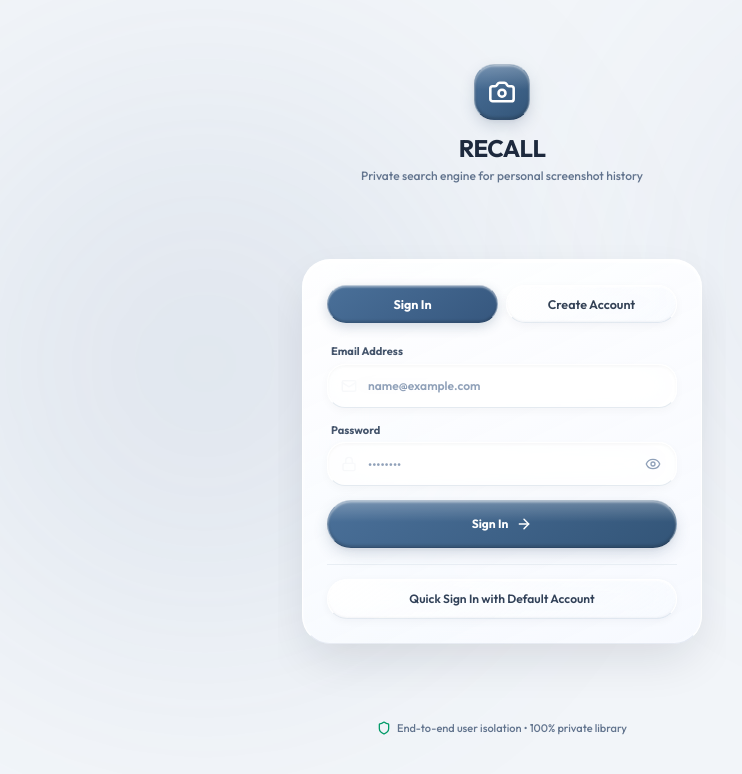
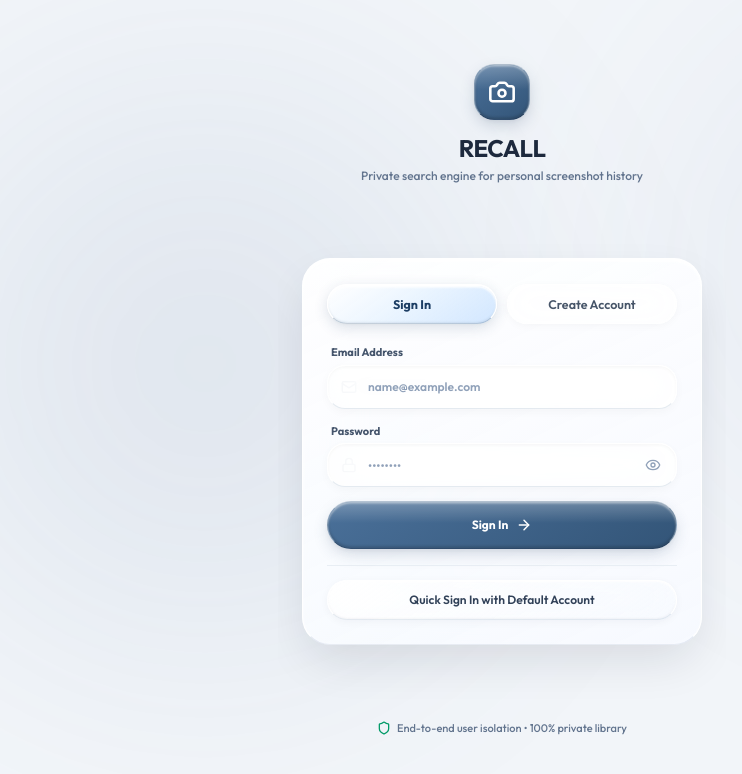
Before and after one commit to Thranae/recall, a React (Vite) app: page / in a window 1280 px wide. Shown: the top 774 px of the page, without its empty margins (138-880 px from the left). Built offline with nearby package versions, Linux system fonts and the light colour scheme; what @capacitor/core would draw is missing.

Commit message:
Align filter chips into symmetrical grids, remove container borders, apply matching cloudy blur to top header, and enrich ambient refraction

```diff
--- a/src/App.tsx
+++ b/src/App.tsx
@@ -157,12 +157,12 @@ export const App: React.FC = () => {
 
   return (
     <div className="relative min-h-[100dvh] bg-[#F2F5F9] text-slate-900 flex flex-col antialiased selection:bg-slate-500/20 selection:text-slate-900 overflow-x-hidden">
-      {/* Subtle Ambient Aurora Light for Liquid Glass Refraction */}
+      {/* Ambient Aurora Light for Liquid Glass Refraction (Expo project palette) */}
       <div className="fixed inset-0 z-0 overflow-hidden pointer-events-none">
         <div
           className="vision-blob"
           style={{
-            background: 'radial-gradient(circle, rgba(74, 112, 156, 0.12) 0%, transparent 70%)',
+            background: 'radial-gradient(circle, rgba(47, 107, 255, 0.14) 0%, transparent 70%)',
             width: '65vw',
             height: '65vw',
             top: '-10%',
@@ -173,7 +173,7 @@ export const App: React.FC = () => {
         <div
           className="vision-blob"
           style={{
-            background: 'radial-gradient(circle, rgba(100, 130, 175, 0.09) 0%, transparent 70%)',
+            background: 'radial-gradient(circle, rgba(90, 169, 255, 0.12) 0%, transparent 70%)',
             width: '60vw',
             height: '60vw',
             bottom: '15%',
@@ -184,7 +184,7 @@ export const App: React.FC = () => {
         <div
           className="vision-blob"
           style={{
-            background: 'radial-gradient(circle, rgba(120, 140, 170, 0.08) 0%, transparent 70%)',
+            background: 'radial-gradient(circle, rgba(139, 92, 246, 0.08) 0%, transparent 70%)',
             width: '70vw',
             height: '70vw',
             top: '30%',
@@ -195,7 +195,7 @@ export const App: React.FC = () => {
         <div
           className="vision-blob"
           style={{
-            background: 'radial-gradient(circle, rgba(110, 125, 155, 0.08) 0%, transparent 70%)',
+            background: 'radial-gradient(circle, rgba(56, 189, 248, 0.10) 0%, transparent 70%)',
             width: '60vw',
             height: '60vw',
             bottom: '-10%',
--- a/src/components/AuthView.tsx
+++ b/src/components/AuthView.tsx
@@ -100,15 +100,15 @@ export const AuthView: React.FC<AuthViewProps> = ({ onAuthSuccess }) => {
       {/* Main Liquid Glass Form Container */}
       <div className="relative z-10 my-auto w-full py-6">
         <div className="liquid-glass-container rounded-[28px] p-6 shadow-lg">
-          {/* Standalone Filter Pills (No wrapper container) */}
-          <div className="mb-5 flex items-center justify-center gap-2">
+          {/* Symmetrical Liquid Glass Filter Tabs (Aligned Full Width, No Box Wrappers) */}
+          <div className="mb-5 grid grid-cols-2 gap-2.5 w-full">
             <button
               type="button"
               onClick={() => {
                 setIsSignUp(false);
                 setError(null);
               }}
-              className={`liquid-filter-chip flex-1 ${!isSignUp ? 'liquid-filter-chip-active' : ''}`}
+              className={`liquid-filter-chip w-full flex items-center justify-center ${!isSignUp ? 'liquid-filter-chip-active' : ''}`}
             >
               Sign In
             </button>
@@ -118,7 +118,7 @@ export const AuthView: React.FC<AuthViewProps> = ({ onAuthSuccess }) => {
                 setIsSignUp(true);
                 setError(null);
               }}
-              className={`liquid-filter-chip flex-1 ${isSignUp ? 'liquid-filter-chip-active' : ''}`}
+              className={`liquid-filter-chip w-full flex items-center justify-center ${isSignUp ? 'liquid-filter-chip-active' : ''}`}
             >
               Create Account
             </button>
--- a/src/components/ScreenshotDetailSheet.tsx
+++ b/src/components/ScreenshotDetailSheet.tsx
@@ -186,26 +186,26 @@ export const ScreenshotDetailSheet: React.FC<ScreenshotDetailSheetProps> = ({
             </div>
           )}
 
-          {/* Standalone Filter Chips for Tabs (NO WRAPPER CONTAINER) */}
-          <div className="flex items-center gap-2 overflow-x-auto no-scrollbar py-0.5">
+          {/* Symmetrical Liquid Glass Filter Tabs Grid (Aligned Full Width, No Box Wrappers) */}
+          <div className="grid grid-cols-3 gap-2.5 w-full">
             <button
               type="button"
               onClick={() => setActiveTab('content')}
-              className={`liquid-filter-chip ${activeTab === 'content' ? 'liquid-filter-chip-active' : ''}`}
+              className={`liquid-filter-chip w-full flex items-center justify-center ${activeTab === 'content' ? 'liquid-filter-chip-active' : ''}`}
             >
               Content
             </button>
             <button
               type="button"
               onClick={() => setActiveTab('ocr')}
-              className={`liquid-filter-chip ${activeTab === 'ocr' ? 'liquid-filter-chip-active' : ''}`}
+              className={`liquid-filter-chip w-full flex items-center justify-center ${activeTab === 'ocr' ? 'liquid-filter-chip-active' : ''}`}
             >
               Text
             </button>
             <button
               type="button"
               onClick={() => setActiveTab('info')}
-              className={`liquid-filter-chip ${activeTab === 'info' ? 'liquid-filter-chip-active' : ''}`}
+              className={`liquid-filter-chip w-full flex items-center justify-center ${activeTab === 'info' ? 'liquid-filter-chip-active' : ''}`}
             >
               Info
             </button>
--- a/src/components/TopHeader.tsx
+++ b/src/components/TopHeader.tsx
@@ -17,7 +17,22 @@ export const TopHeader: React.FC<TopHeaderProps> = ({
   isRefreshing,
 }) => {
   return (
-    <header className="top-liquid-nav pt-safe">
+    <div className="sticky top-0 inset-x-0 z-30 pointer-events-none select-none">
+      {/* Subtle Cloudy Header Blur under the Top Nav Bar (Expo Project reference) */}
+      <div
+        className="absolute inset-x-0 top-0 pointer-events-none -z-10"
+        style={{
+          height: 'calc(80px + env(safe-area-inset-top, 0px))',
+          background:
+            'linear-gradient(to bottom, rgba(242, 245, 249, 0.82) 0%, rgba(220, 235, 255, 0.35) 45%, transparent 100%)',
+          backdropFilter: 'blur(10px)',
+          WebkitBackdropFilter: 'blur(10px)',
+          maskImage: 'linear-gradient(to bottom, black 40%, transparent 100%)',
+          WebkitMaskImage: 'linear-gradient(to bottom, black 40%, transparent 100%)',
+        }}
+      />
+
+      <header className="top-liquid-nav pt-safe pointer-events-auto">
         <div className="max-w-md mx-auto px-4 h-14 flex items-center justify-between">
           {/* Brand / Title section with 3D Plump Liquid Pod */}
           <div className="flex items-center gap-2.5">
@@ -62,5 +77,6 @@ export const TopHeader: React.FC<TopHeaderProps> = ({
           </div>
         </div>
       </header>
+    </div>
   );
 };
--- a/src/index.css
+++ b/src/index.css
@@ -135,37 +135,28 @@ html, body {
   transform: translateZ(0);
 }
 
-/* 3. STANDALONE FILTER CHIPS (NO WRAPPER CONTAINER) */
+/* 3. EXPO-STYLE AIRY LIQUID GLASS FILTER CHIPS (NO CONTAINER WRAPPER BORDER) */
 .liquid-filter-chip {
   display: inline-flex;
   align-items: center;
   justify-content: center;
   gap: 6px;
-  height: 38px;
-  padding: 0 15px;
+  height: 40px;
   border-radius: 9999px;
-  background: linear-gradient(
-    145deg,
-    rgba(255, 255, 255, 0.90) 0%,
-    rgba(247, 250, 255, 0.70) 100%
-  ) !important;
-  backdrop-filter: blur(20px) saturate(130%);
-  -webkit-backdrop-filter: blur(20px) saturate(130%);
-  border: 1px solid rgba(255, 255, 255, 0.95) !important;
-  border-top-width: 1.5px !important;
+  background: rgba(255, 255, 255, 0.65) !important;
+  backdrop-filter: blur(16px) saturate(135%);
+  -webkit-backdrop-filter: blur(16px) saturate(135%);
+  border: 1.5px solid rgba(255, 255, 255, 0.85) !important;
   border-top-color: #FFFFFF !important;
-  border-bottom-color: rgba(180, 195, 215, 0.35) !important;
-  box-shadow:
-    0 3px 10px rgba(15, 23, 42, 0.04),
-    inset 0 1px 1.5px rgba(255, 255, 255, 1),
-    inset 0 -1px 2px rgba(15, 23, 42, 0.04) !important;
-  color: #334155;
+  border-bottom-color: rgba(255, 255, 255, 0.60) !important;
+  box-shadow: 0 2px 8px rgba(15, 23, 42, 0.03) !important;
+  color: #475569;
   font-size: 12.5px;
   font-weight: 600;
   cursor: pointer;
   user-select: none;
   white-space: nowrap;
-  transition: transform 0.15s cubic-bezier(0.16, 1, 0.3, 1), background 0.15s ease;
+  transition: transform 0.15s cubic-bezier(0.16, 1, 0.3, 1), background 0.15s ease, color 0.15s ease;
   transform: translateZ(0);
 }
 
@@ -173,21 +164,24 @@ html, body {
   transform: scale(0.96);
 }
 
-/* Subtle Slate-Blue Active Filter Chip */
+/* Expo Plump Liquid Active Filter Chip */
 .liquid-filter-chip-active {
   background: linear-gradient(
     145deg,
-    #4A7099 0%,
-    #36577E 100%
+    #FFFFFF 0%,
+    rgba(235, 245, 255, 0.98) 45%,
+    rgba(205, 228, 255, 0.90) 100%
   ) !important;
-  border: 1px solid rgba(255, 255, 255, 0.40) !important;
-  border-top-color: rgba(255, 255, 255, 0.65) !important;
-  border-bottom-color: rgba(20, 35, 55, 0.30) !important;
+  border: 1.5px solid #FFFFFF !important;
+  border-top-width: 2px !important;
+  border-top-color: #FFFFFF !important;
+  border-bottom-color: rgba(45, 75, 110, 0.25) !important;
   box-shadow:
-    0 4px 12px rgba(45, 75, 110, 0.20),
-    inset 0 1.5px 1.5px rgba(255, 255, 255, 0.40),
-    inset 0 -1.5px 2px rgba(0, 0, 0, 0.15) !important;
-  color: #FFFFFF !important;
+    0 4px 14px rgba(45, 75, 110, 0.16),
+    0 1px 3px rgba(0, 0, 0, 0.03),
+    inset 0 1.5px 2px #FFFFFF,
+    inset 0 -1px 2px rgba(45, 75, 110, 0.10) !important;
+  color: #1D3E64 !important;
   font-weight: 700 !important;
 }
 
@@ -324,24 +318,24 @@ html, body {
   outline: none;
 }
 
-/* 8. TOP NAVBAR */
+/* 8. TOP NAVBAR — MATCHING BOTTOM NAVBAR VOLUMETRIC LIQUID GLASS */
 .top-liquid-nav {
-  position: sticky;
-  top: 0;
-  inset-x: 0;
-  z-index: 30;
+  position: relative;
   width: 100%;
   user-select: none;
   background: linear-gradient(
     180deg,
-    rgba(255, 255, 255, 0.92) 0%,
-    rgba(247, 250, 255, 0.85) 100%
+    rgba(255, 255, 255, 0.94) 0%,
+    rgba(247, 251, 255, 0.88) 50%,
+    rgba(228, 240, 254, 0.78) 100%
   ) !important;
-  backdrop-filter: blur(24px) saturate(135%);
-  -webkit-backdrop-filter: blur(24px) saturate(135%);
-  border-bottom: 1px solid rgba(255, 255, 255, 0.95) !important;
-  box-shadow: 0 3px 12px rgba(15, 23, 42, 0.03) !important;
-  transition: all 0.2s ease;
+  backdrop-filter: blur(36px) saturate(170%) brightness(103%) !important;
+  -webkit-backdrop-filter: blur(36px) saturate(170%) brightness(103%) !important;
+  border-bottom: 1.5px solid rgba(255, 255, 255, 0.95) !important;
+  box-shadow:
+    0 10px 30px -4px rgba(15, 23, 42, 0.08),
+    inset 0 -1.5px 2px rgba(148, 163, 184, 0.20),
+    inset 0 1.5px 2px #FFFFFF !important;
   transform: translateZ(0);
 }
 
```
Also changed, not shown: src/components/LibraryView.tsx (+33 -15 lines), src/components/SearchView.tsx (+21 -13 lines). Lines whose indentation alone changed are shown as unchanged.
